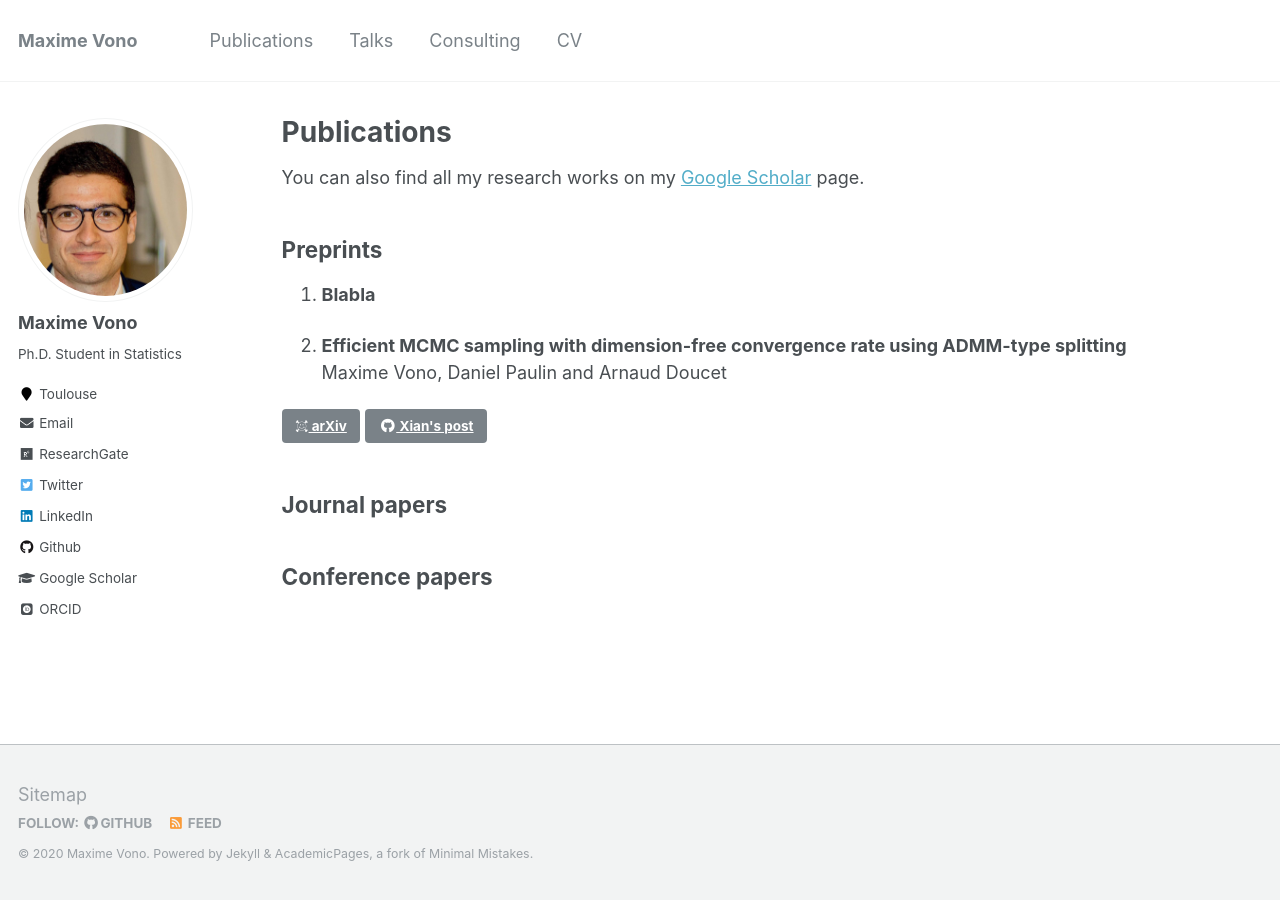
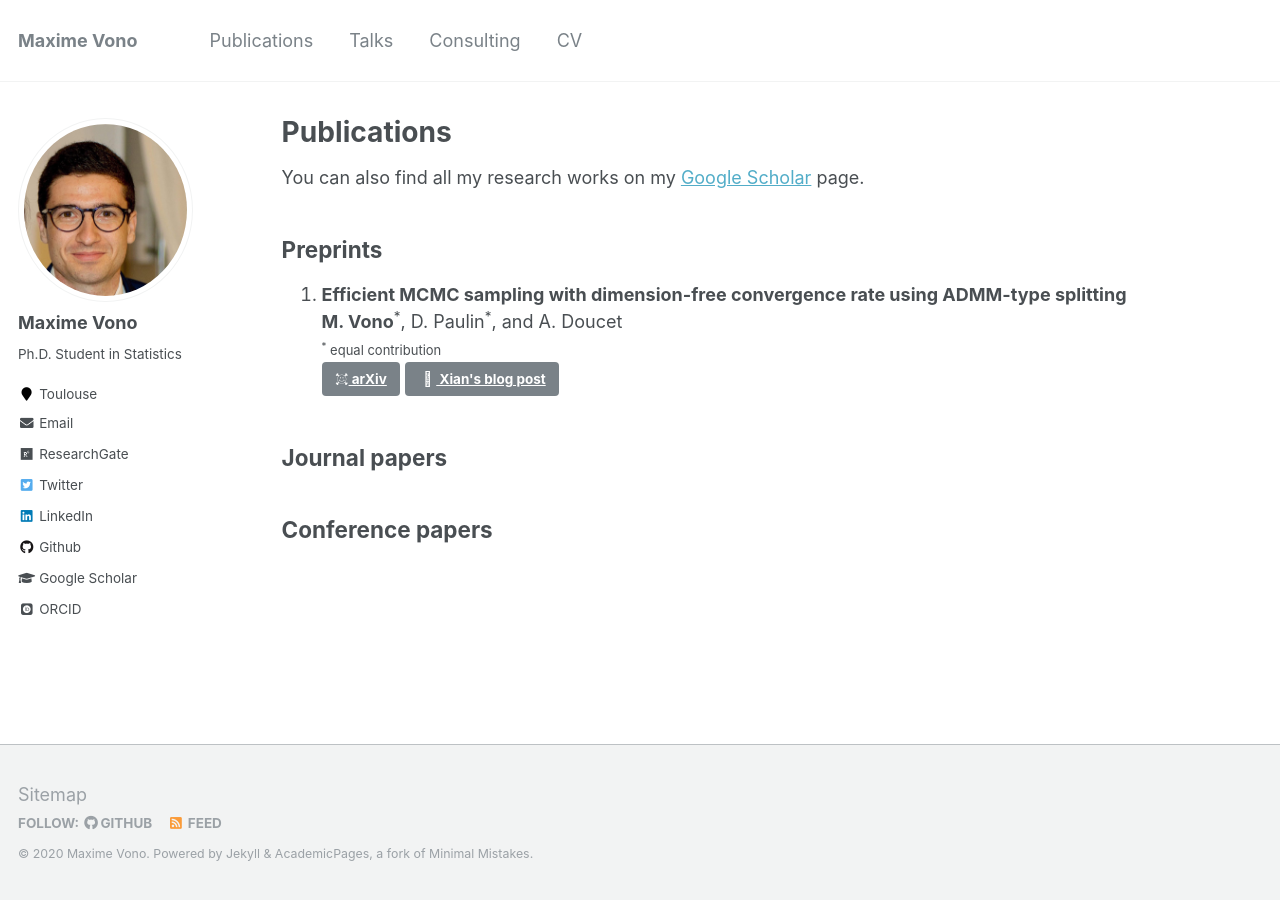
Before and after one commit to mvono/mvono.github.io, a Jekyll site: the page built from _pages/publications.md, in a window 1280 px wide. Built offline with Jekyll 4.4.1, drawn with Linux system fonts in a browser that asks for light colours; some web fonts are replaced.

Commit message:
update publi

```diff
--- a/_pages/publications.md
+++ b/_pages/publications.md
@@ -9,23 +9,24 @@ You can also find all my research works on my [Google Scholar](https://scholar.g
 
 ## Preprints
 
-2. **Blabla**
+<ol reversed>
+	<li>
+	  	<b>Efficient MCMC sampling with dimension-free convergence rate using ADMM-type splitting</b><br>
+	    <b>M. Vono</b><sup>*</sup>, D. Paulin<sup>*</sup>, and A. Doucet <br>
+	    <font size="2"><sup>*</sup> equal contribution</font>
+		<div class="btn-group">
+			<a class="btn" href="https://arxiv.org/abs/1905.11937">
+		      <i class="ai ai-arxiv"></i>
+		      arXiv
+		    </a>
+		    <a class="btn" href="https://xianblog.wordpress.com/2019/06/24/efficient-mcmc-sampling/">
+		      <i class="far fa-fw fa-comments"></i>
+		      Xian's blog post
+		    </a>
+		</div>
+  	</li>
+</ol>
 
-1. **Efficient MCMC sampling with dimension-free convergence rate using ADMM-type splitting**
-Maxime Vono, Daniel Paulin and Arnaud Doucet
-<div class="btn-group">
-
-    <a class="btn" href="https://arxiv.org/abs/1905.11937">
-      <i class="ai ai-arxiv"></i>
-      arXiv
-    </a>
-
-    <a class="btn" href="https://xianblog.wordpress.com/2019/06/24/efficient-mcmc-sampling/">
-      <i class="fab fa-fw fa-github"></i>
-      Xian's post
-    </a>
-
-</div>
 
 ## Journal papers
 
```
Also changed, not shown: 2 other files.
